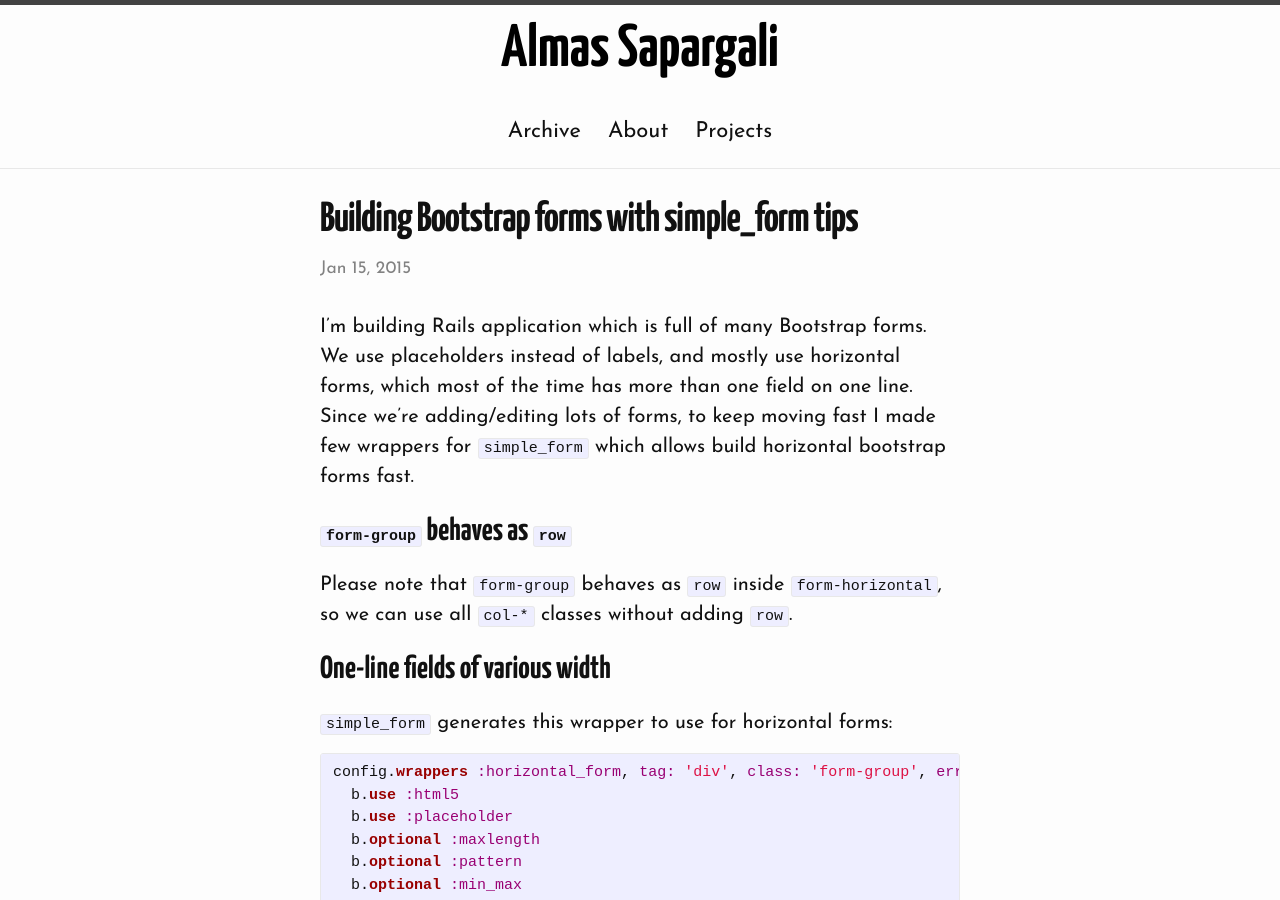
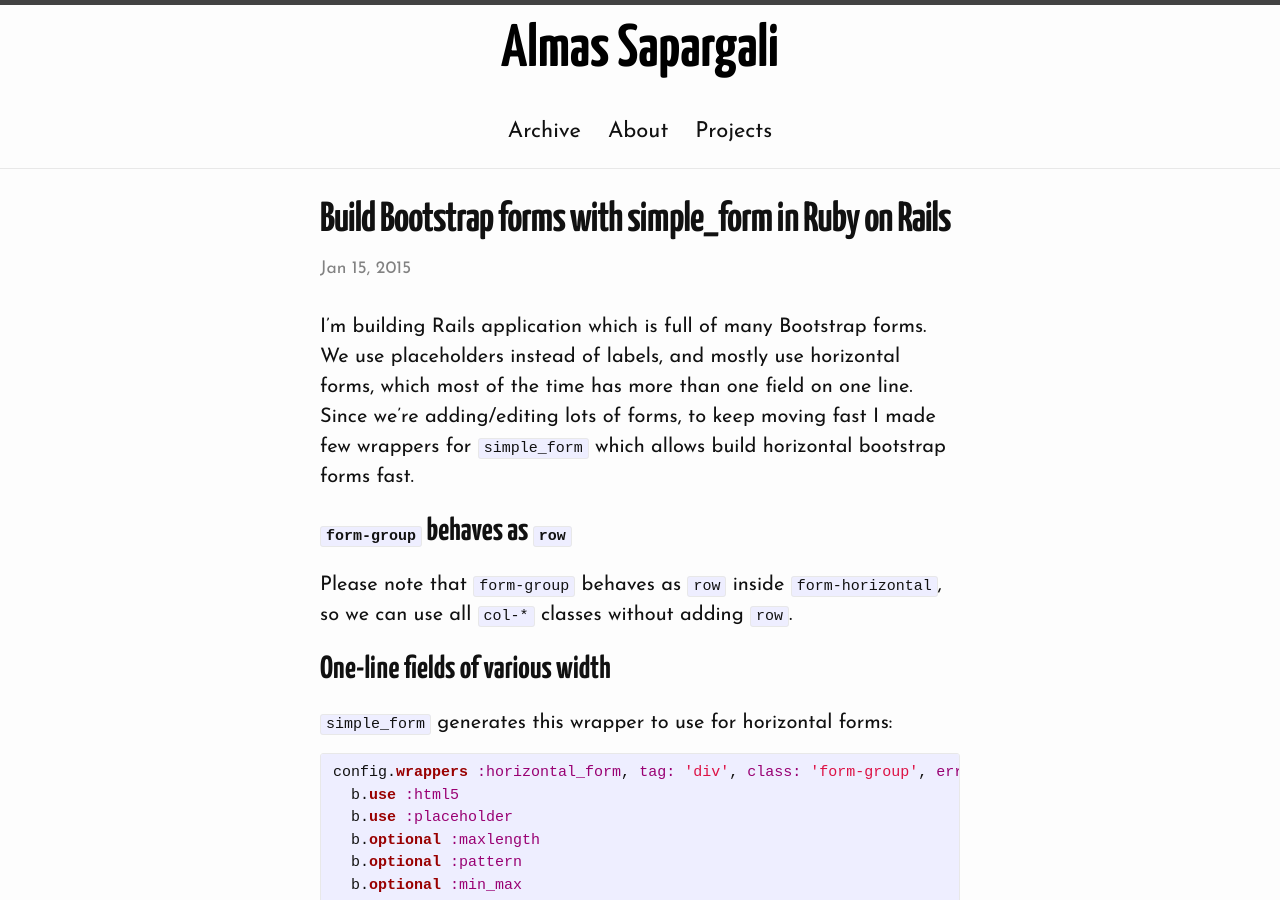
Before and after one commit to almassapargali/almassapargali.github.io, a Jekyll site: the page built from _posts/2015-01-15-building-bootstrap-forms-with-simple_form-tips.md, in a window 1280 px wide and 900 px high. Built offline with Jekyll 4.4.1, drawn with Linux system fonts in a browser that asks for light colours.

Commit message:
change post title

```diff
--- a/_posts/2015-01-15-building-bootstrap-forms-with-simple_form-tips.md
+++ b/_posts/2015-01-15-building-bootstrap-forms-with-simple_form-tips.md
@@ -1,8 +1,8 @@
 ---
 layout: post
-title: Building Bootstrap forms with simple_form tips
+title: Build Bootstrap forms with simple_form in Ruby on Rails
 categories:
-excerpt: Building bootstrap forms with simple_form like a boss
+excerpt: Build bootstrap forms with simple_form in Ruby on Rails
 
 ---
 
```
